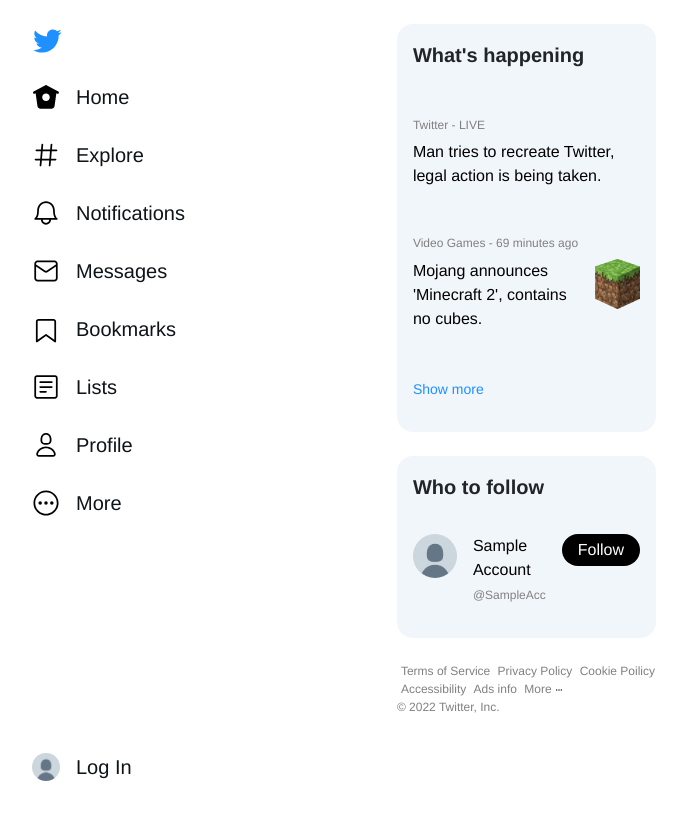
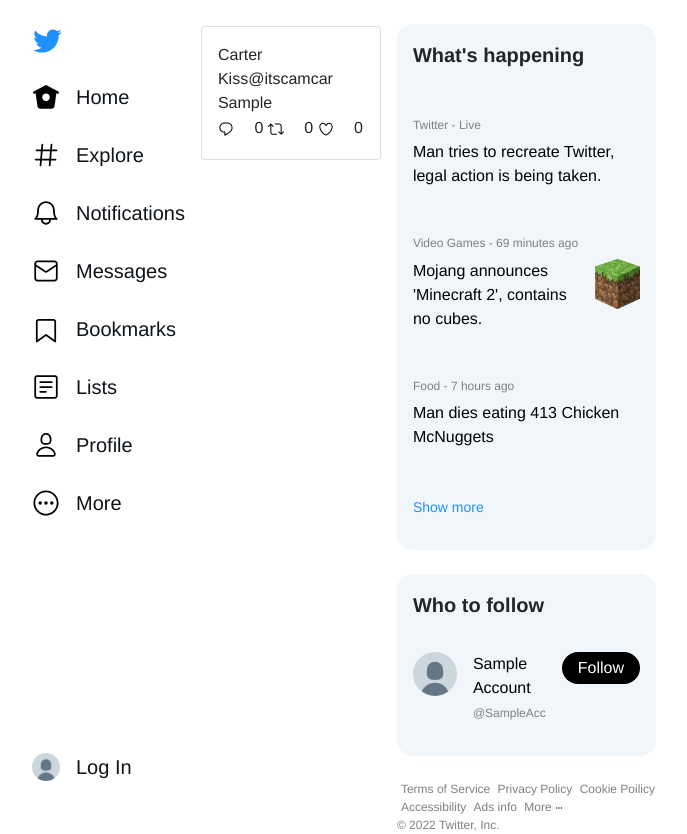
Before and after one commit to CarK1211/twitter-app, an Angular app: page / in a window 1280 px wide. Shown: the whole page, without its empty margins (304-991 px from the left). Before the commit the page ends 800 px from the top, so only its background shows below. Built offline with nearby package versions, Linux system fonts and the light colour scheme.

Commit message:
"What's Happening" Changes and started Tweet Feed

```diff
--- a/src/app/app.component.css
+++ b/src/app/app.component.css
@@ -28,3 +28,9 @@
 {
     padding: 16px;
 }
+#tweets
+{
+    grid-area: feed;
+    margin-right: 16px;
+    padding-top: 26px;
+}
--- a/src/app/app.component.html
+++ b/src/app/app.component.html
@@ -20,3 +20,8 @@
     Loading...
   </app-actual-footer>
 </div>
+<div id="tweets">
+  <app-tweets>
+    Loading...
+  </app-tweets>
+</div>
--- a/src/app/app.module.ts
+++ b/src/app/app.module.ts
@@ -8,6 +8,8 @@
 import { WhatshappeningComponent } from './whatshappening/whatshappening.component';
 import { WhotofollowComponent } from './whotofollow/whotofollow.component';
 import { ActualFooterComponent } from './actual-footer/actual-footer.component';
+import { TweetsComponent } from './tweets/tweets.component';
+import { WhatsHappeningItemComponent } from './whats-happening-item/whats-happening-item.component';
 
 @NgModule({
   declarations: [
@@ -17,7 +19,9 @@
     FooterComponent,
     WhatshappeningComponent,
     WhotofollowComponent,
-    ActualFooterComponent
+    ActualFooterComponent,
+    TweetsComponent,
+    WhatsHappeningItemComponent
   ],
   imports: [
     BrowserModule
--- /dev/null
+++ b/src/app/tweets/tweets.component.css
@@ -0,0 +1,4 @@
+svg
+{
+    width: 16px;
+}
--- /dev/null
+++ b/src/app/tweets/tweets.component.html
@@ -0,0 +1,12 @@
+<div class="card">
+    <div class="card-body">
+        {{name}}{{username}} <br>
+        {{tweetText}} <br>
+        <svg viewBox="0 0 24 24" aria-hidden="true" class="r-4qtqp9 r-yyyyoo r-1xvli5t r-dnmrzs r-bnwqim r-1plcrui r-lrvibr r-1hdv0qi"><g><path d="M14.046 2.242l-4.148-.01h-.002c-4.374 0-7.8 3.427-7.8 7.802 0 4.098 3.186 7.206 7.465 7.37v3.828c0 .108.044.286.12.403.142.225.384.347.632.347.138 0 .277-.038.402-.118.264-.168 6.473-4.14 8.088-5.506 1.902-1.61 3.04-3.97 3.043-6.312v-.017c-.006-4.367-3.43-7.787-7.8-7.788zm3.787 12.972c-1.134.96-4.862 3.405-6.772 4.643V16.67c0-.414-.335-.75-.75-.75h-.396c-3.66 0-6.318-2.476-6.318-5.886 0-3.534 2.768-6.302 6.3-6.302l4.147.01h.002c3.532 0 6.3 2.766 6.302 6.296-.003 1.91-.942 3.844-2.514 5.176z"></path></g></svg>
+        {{replies}}
+        <svg viewBox="0 0 24 24" aria-hidden="true" class="r-4qtqp9 r-yyyyoo r-1xvli5t r-dnmrzs r-bnwqim r-1plcrui r-lrvibr r-1hdv0qi"><g><path d="M23.77 15.67c-.292-.293-.767-.293-1.06 0l-2.22 2.22V7.65c0-2.068-1.683-3.75-3.75-3.75h-5.85c-.414 0-.75.336-.75.75s.336.75.75.75h5.85c1.24 0 2.25 1.01 2.25 2.25v10.24l-2.22-2.22c-.293-.293-.768-.293-1.06 0s-.294.768 0 1.06l3.5 3.5c.145.147.337.22.53.22s.383-.072.53-.22l3.5-3.5c.294-.292.294-.767 0-1.06zm-10.66 3.28H7.26c-1.24 0-2.25-1.01-2.25-2.25V6.46l2.22 2.22c.148.147.34.22.532.22s.384-.073.53-.22c.293-.293.293-.768 0-1.06l-3.5-3.5c-.293-.294-.768-.294-1.06 0l-3.5 3.5c-.294.292-.294.767 0 1.06s.767.293 1.06 0l2.22-2.22V16.7c0 2.068 1.683 3.75 3.75 3.75h5.85c.414 0 .75-.336.75-.75s-.337-.75-.75-.75z"></path></g></svg>
+        {{retweets}}
+        <svg viewBox="0 0 24 24" aria-hidden="true" class="r-4qtqp9 r-yyyyoo r-1xvli5t r-dnmrzs r-bnwqim r-1plcrui r-lrvibr r-1hdv0qi"><g><path d="M12 21.638h-.014C9.403 21.59 1.95 14.856 1.95 8.478c0-3.064 2.525-5.754 5.403-5.754 2.29 0 3.83 1.58 4.646 2.73.814-1.148 2.354-2.73 4.645-2.73 2.88 0 5.404 2.69 5.404 5.755 0 6.376-7.454 13.11-10.037 13.157H12zM7.354 4.225c-2.08 0-3.903 1.988-3.903 4.255 0 5.74 7.034 11.596 8.55 11.658 1.518-.062 8.55-5.917 8.55-11.658 0-2.267-1.823-4.255-3.903-4.255-2.528 0-3.94 2.936-3.952 2.965-.23.562-1.156.562-1.387 0-.014-.03-1.425-2.965-3.954-2.965z"></path></g></svg>
+        {{likes}}
+    </div>
+  </div>
--- /dev/null
+++ b/src/app/tweets/tweets.component.ts
@@ -0,0 +1,28 @@
+import { Component, Input, OnInit } from '@angular/core';
+
+@Component({
+  selector: 'app-tweets',
+  templateUrl: './tweets.component.html',
+  styleUrls: ['./tweets.component.css']
+})
+export class TweetsComponent
+{
+  profilePic: string;
+  name: string;
+  username: string;
+  tweetText: string;
+  replies: number;
+  retweets: number;
+  likes: number;
+
+  constructor()
+  {
+    this.profilePic = "";
+    this.name = "Carter Kiss";
+    this.username = "@itscamcar";
+    this.tweetText = "Sample"
+    this.replies = 0;
+    this.retweets = 0;
+    this.likes = 0;
+  }
+}
--- /dev/null
+++ b/src/app/whats-happening-item.ts
@@ -0,0 +1,13 @@
+export class WhatsHappeningItem
+{
+    public categoryAndTime: string;
+    public text: string;
+    public image: string;
+
+    constructor(categoryandTime: string, text: string, image: string)
+    {
+        this.categoryAndTime = categoryandTime;
+        this.text = text;
+        this.image = image;
+    }
+}
--- /dev/null
+++ b/src/app/whats-happening-item/whats-happening-item.component.css
@@ -0,0 +1,66 @@
+#WH
+{
+    font-weight: 900;
+    padding: 16px;
+    font-size: 20px;
+}
+ul
+{
+    list-style: none;
+    padding: 0 !important;
+}
+#TCat
+{
+    font-size: 12px;
+    color: gray;
+}
+#VGCat
+{
+    font-size: 12px;
+    color: gray;
+}
+img
+{
+    height: 50px;
+    width: 50px;
+    margin-left: 16px;
+}
+li:hover
+{
+    background-color: rgba(0,0,0,0.1);
+}
+.has-image
+{
+    display: flex;
+    justify-content: space-between;
+    align-items: center
+}
+li
+{
+    margin-bottom: 16px;
+    padding: 16px;
+    color: black;
+}
+header
+{
+    margin-bottom: 16px;
+}
+.card-body
+{
+    padding: 0 !important;
+    background-color: rgba(228, 238, 248, 0.5);
+    border-radius: 16px !important;
+}
+.card
+{
+    border: none !important;
+}
+a
+{
+    text-decoration: none !important;
+}
+#SM
+{
+    font-size: 14px;
+    color: dodgerblue;
+}
--- /dev/null
+++ b/src/app/whats-happening-item/whats-happening-item.component.html
@@ -0,0 +1,13 @@
+<a href="#">
+    <li class="has-image">
+      <div>
+        <h6 id="VGCat">
+          {{categoryAndTime}}
+        </h6>
+        <span id="VGBody">
+          {{text}}
+        </span>
+      </div>
+      <img *ngIf="image" [src]="image" alt="">
+    </li>
+  </a>
--- /dev/null
+++ b/src/app/whats-happening-item/whats-happening-item.component.ts
@@ -0,0 +1,20 @@
+import { Component, Input, OnInit } from '@angular/core';
+
+@Component({
+  selector: 'app-whats-happening-item',
+  templateUrl: './whats-happening-item.component.html',
+  styleUrls: ['./whats-happening-item.component.css']
+})
+export class WhatsHappeningItemComponent{
+
+  @Input() categoryAndTime: string;
+  @Input() text: string;
+  @Input() image: string;
+
+  constructor()
+  {
+    this.categoryAndTime = "";
+    this.text = "";
+    this.image = "";
+  }
+}
--- a/src/app/whatshappening/whatshappening.component.html
+++ b/src/app/whatshappening/whatshappening.component.html
@@ -4,29 +4,14 @@
       What's happening
     </header>
     <ul>
-      <a href="#">
-        <li>
-          <h6 id="TCat">
-            Twitter - LIVE
-          </h6>
-          <span id="TBody">
-            Man tries to recreate Twitter, legal action is being taken.
-          </span>
-      </li>
-      </a>
-      <a href="#">
-        <li class="has-image">
-          <div>
-            <h6 id="VGCat">
-              Video Games - 69 minutes ago
-            </h6>
-            <span id="VGBody">
-              Mojang announces 'Minecraft 2', contains no cubes.
-            </span>
-          </div>
-          <img src="../../assets/minecraft-1-logo-png-transparent.png" alt="">
-        </li>
-      </a>
+      <app-whats-happening-item
+        *ngFor="let item of items"
+        categoryAndTime="{{item.categoryAndTime}}"
+        text="{{item.text}}"
+        image="{{item.image}}"
+      >
+        Loading...
+      </app-whats-happening-item>
       <a href="#">
         <li id="SM">
           Show more
--- a/src/app/whatshappening/whatshappening.component.ts
+++ b/src/app/whatshappening/whatshappening.component.ts
@@ -1,15 +1,16 @@
 import { Component, OnInit } from '@angular/core';
+import { WhatsHappeningItem } from '../whats-happening-item';
 
 @Component({
   selector: 'app-whatshappening',
   templateUrl: './whatshappening.component.html',
   styleUrls: ['./whatshappening.component.css','../../../node_modules/bootstrap/dist/css/bootstrap.css']
 })
-export class WhatshappeningComponent implements OnInit {
-
-  constructor() { }
-
-  ngOnInit(): void {
-  }
-
+export class WhatshappeningComponent
+{
+   items: WhatsHappeningItem[] = [
+     new WhatsHappeningItem("Twitter - Live", "Man tries to recreate Twitter, legal action is being taken.", ""),
+     new WhatsHappeningItem("Video Games - 69 minutes ago", "Mojang announces 'Minecraft 2', contains no cubes.", "../../../assets/minecraft-1-logo-png-transparent.png"),
+     new WhatsHappeningItem("Food - 7 hours ago", "Man dies eating 413 Chicken McNuggets", "")
+   ];
 }
```
